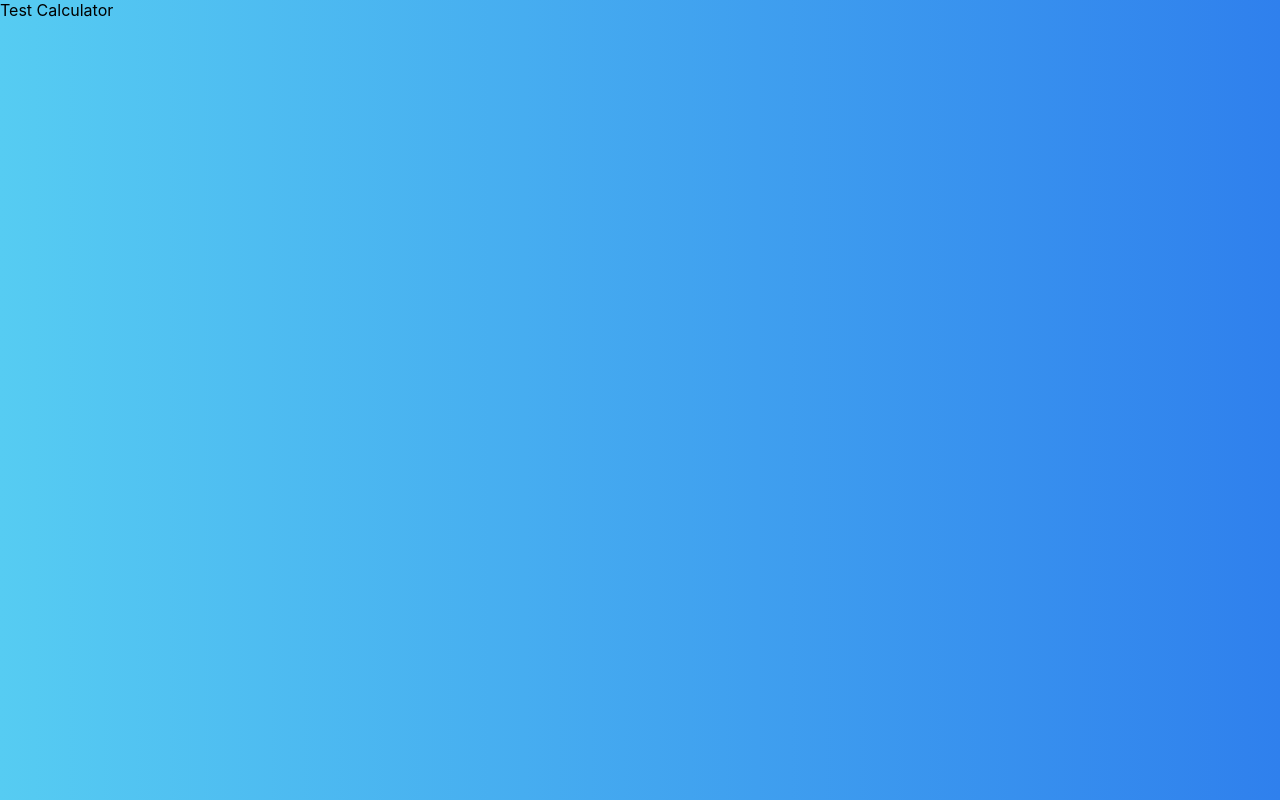
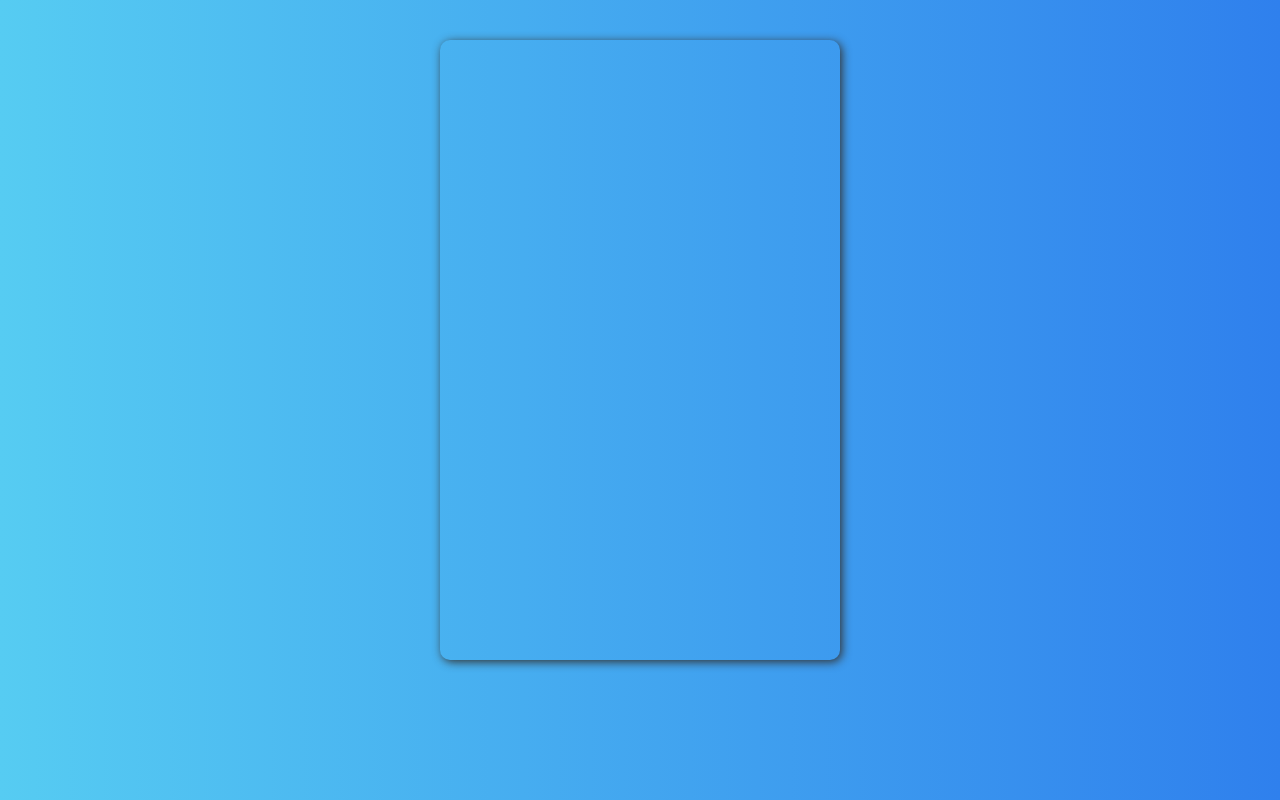
Before and after one commit to Bugs23/react-calc, a React (Create React App) app: page / in a window 1280 px wide. Built offline with nearby package versions, Linux system fonts and the light colour scheme.

Commit message:
Created main container styled component

```diff
--- a/package.json
+++ b/package.json
@@ -9,6 +9,7 @@
     "react": "^17.0.2",
     "react-dom": "^17.0.2",
     "react-scripts": "5.0.0",
+    "styled-components": "^5.3.3",
     "web-vitals": "^2.1.4"
   },
   "scripts": {
--- /dev/null
+++ b/src/components/Calculator/Styled/index.js
@@ -0,0 +1,14 @@
+import styled from 'styled-components';
+
+// Calculator container
+export const Container = styled.div`
+	display: grid;
+	justify-content: center;
+	align-content: center;
+	width: 400px;
+	margin: 40px auto;
+	grid-template-columns: repeat(4, 100px);
+	grid-template-rows: minmax(120px, auto) repeat(5, 100px);
+	box-shadow: 2px 2px 10px #333;
+	border-radius: 10px;
+`
--- a/src/components/Calculator/index.js
+++ b/src/components/Calculator/index.js
@@ -1,7 +1,8 @@
 import React from 'react';
+import { Container } from './Styled';
 
 export default function Calculator() {
 	return (
-		<div>Test Calculator</div>
+		<Container />
 	)
 }
```
Also changed, not shown: 1 other file (tests, documents, lock files or other folders).
